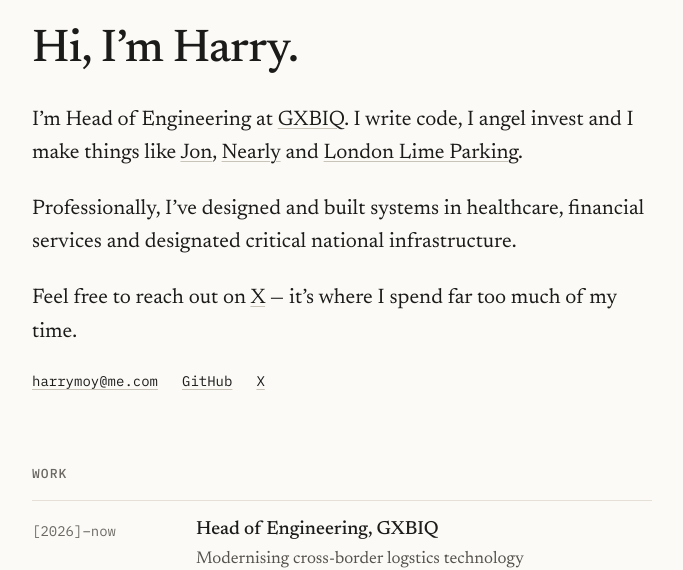
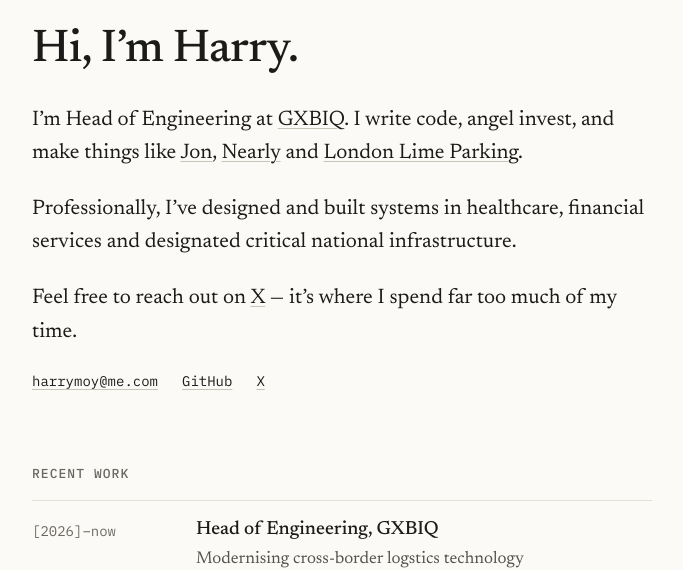
Before and after one commit to harrymoy/harrymoy.github.io, a Jekyll site: the page built from index.markdown, in a window 1280 px wide. Shown: the part 140-710 px from the top of the page, without its empty margins (298-981 px from the left). Built offline with Jekyll 4.4.1, drawn with Linux system fonts in a browser that asks for light colours.

Commit message:
chore: grammar corrections

```diff
--- a/_layouts/home.html
+++ b/_layouts/home.html
@@ -12,7 +12,7 @@
 </section>
 
 <section aria-labelledby="work">
-  <h2 class="section-label" id="work">Work</h2>
+  <h2 class="section-label" id="work">Recent Work</h2>
   <ul class="work-list">
     {%- for job in site.data.work -%}
     <li>
--- a/index.markdown
+++ b/index.markdown
@@ -5,7 +5,7 @@
 investing: Cultivated meat, renewable energy, HR automation, marine logistics and space travel.
 ---
 
-I’m Head of Engineering at [GXBIQ](https://www.gxbiq.com/). I write code, I angel invest and I make things like [Jon](https://hello-jon.webflow.io/),  [Nearly](https://www.producthunt.com/products/nearly) and [London Lime Parking](https://lime-parking.vercel.app/).
+I’m Head of Engineering at [GXBIQ](https://www.gxbiq.com/). I write code, angel invest, and make things like [Jon](https://hello-jon.webflow.io/),  [Nearly](https://www.producthunt.com/products/nearly) and [London Lime Parking](https://lime-parking.vercel.app/).
 
 Professionally, I’ve designed and built systems in healthcare, financial services and designated critical national infrastructure.
 
```
